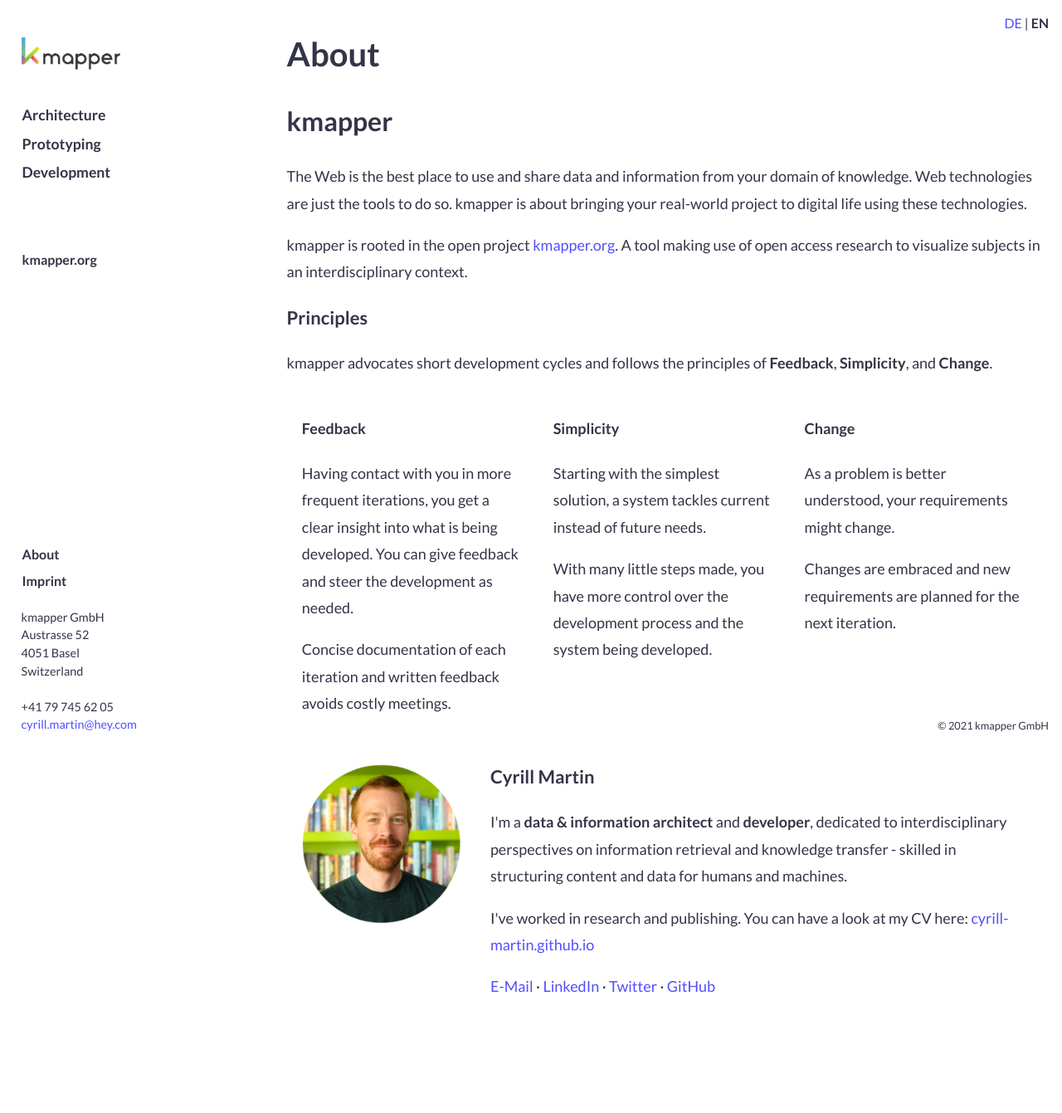
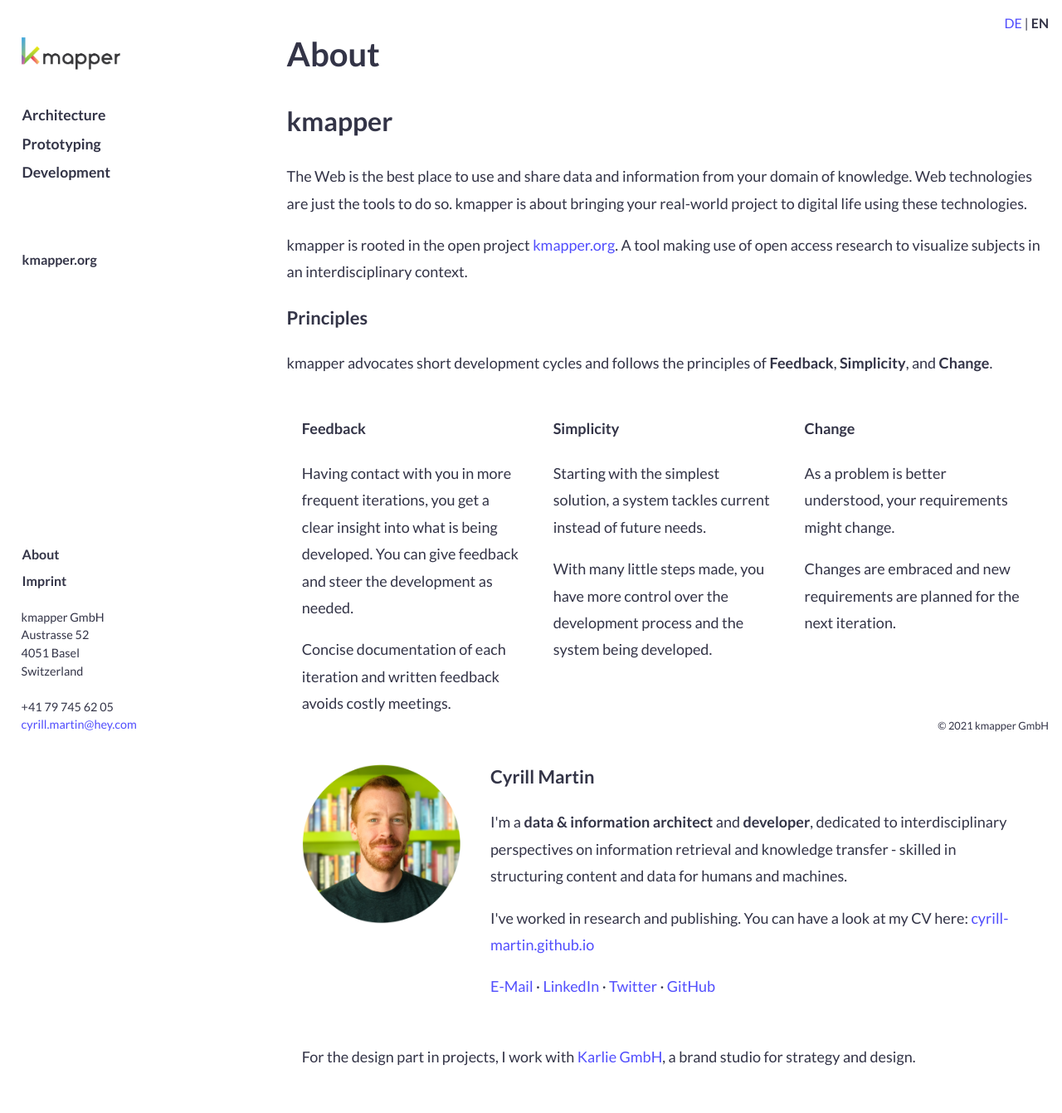
Before and after one commit to cyrill-martin/kmapper.com, a Jekyll site: the page built from sites/_en/about.md, in a window 1280 px wide. Shown: the whole page at 83% size. Built offline with Jekyll 4.4.1, drawn with Linux system fonts in a browser that asks for light colours; before the commit the page ends 1257 px from its top, so only the background shows below that.

Commit message:
Include Karlie-Link

```diff
--- a/sites/_en/about.md
+++ b/sites/_en/about.md
@@ -50,8 +50,6 @@
 			</p>
 		</div>
 	</div>
-</div>
-<div>
 	<!-- <h2>Leute</h2> -->
 	<div class="row">
 		<div class="col-3">
@@ -73,6 +71,13 @@
 			</p>
 		</div>
 	</div>
+	<div class="row">
+		<div class="col-12">
+			<p>
+				For the design part in projects, I work with <a href="https://www.hejkarlie.ch/english-2" target="_blank">Karlie GmbH</a>, a brand studio for strategy and design.
+			</p>
+		</div>
+	</div>
 </div>
 
 <!-- ## Jobs
```
Also changed, not shown: sites/_de/ueber.md (+7 -2 lines).
